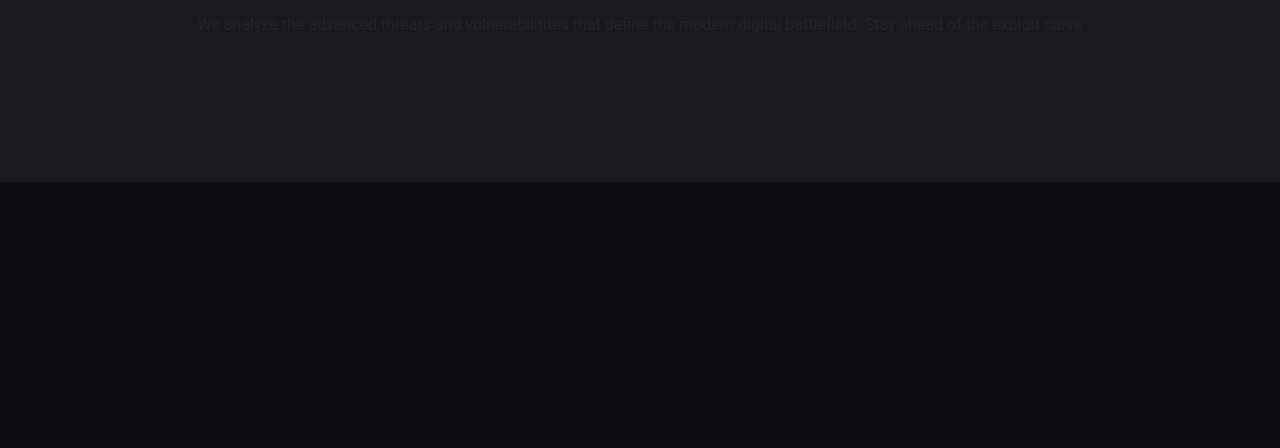
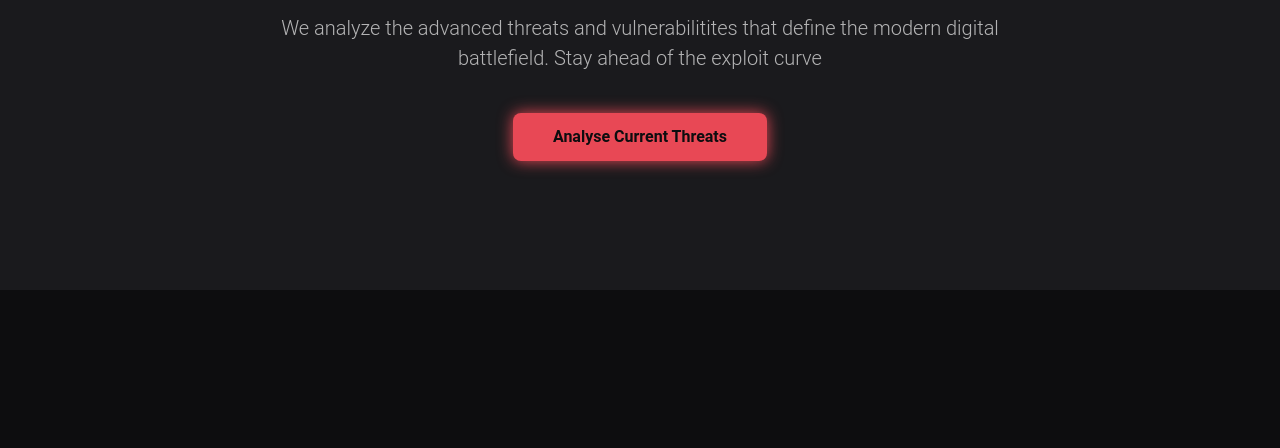
Before and after one commit to Mr-Freestyler21/Landing-Page, a plain HTML site: page index.html in a window 1280 px wide. Shown: the part 352-800 px from the top of the page. Drawn offline with nearby package versions, Linux system fonts and the light colour scheme.

Commit message:
Add files via upload

```diff
--- a/index.html
+++ b/index.html
@@ -31,10 +31,12 @@
 
                 <header class="hero-header" id="hero">
                     <div class="main-container">
-                        <h1 class="hero-title">
-                            Cyber Threat Interlligence: <br> The Zero-Day Frontier
+                        <h1 class="hero-title glow-text">
+                            Cyber Threat Interlligence: <br class="hidden-sm-inline ttt"> The Zero-Day Frontier
                         </h1>
                         <p class="hero-subtitle">We analyze the advanced threats and vulnerabilitites that define the modern digital battlefield. Stay ahead of the exploit curve</p>
+
+                        <a href="#what" class="primary-cta-button glow-shadow-lg">Analyse Current Threats</a>
                     </div>
 
                 </header>
--- a/style.css
+++ b/style.css
@@ -114,6 +114,7 @@ a:hover{
     background-color: var(--color-light-stone);
     border-bottom: 1px solid var(--color-light-stone);
     display: flex;
+    text-align: center;
     justify-content: center;
     align-items: center;
 }
@@ -123,8 +124,38 @@ a:hover{
     margin-bottom: 1.5rem;
     line-height: 1.25;
 }
+.ttt{
+    display: flex;
+    align-items: center;
+    text-align: center;
+    justify-content: center;
+}
 @media (min-width: 768px) {
     .hero-title{
         font-size: 3.75rem;
     }
 }
+.hero-subtitle{
+    font-size: 1.25rem;
+    color: rgba(245, 245, 245, 0.7);
+    max-width: 48rem;
+    margin-left: auto;
+    margin-right: auto;
+    margin-bottom: 2.5rem;
+    font-weight: 300;
+}
+.primary-cta-button{
+    background-color: var(--color-primary-red);
+    color: var(--color-background) !important;
+    font-weight: 700;
+    padding: 0.75rem 2.5rem;
+    border-radius: 0.5rem;
+    transition: all 0.3s ease ;
+    box-shadow: 0 0 15px var(--color-primary-red);
+    display: inline-block;
+}
+.primary-cta-button:hover{
+    background-color: var(--color-primary-dark);
+    transform: scale(1.05);
+    box-shadow: 0 0 25px var(--color-primary-red);
+}
```
